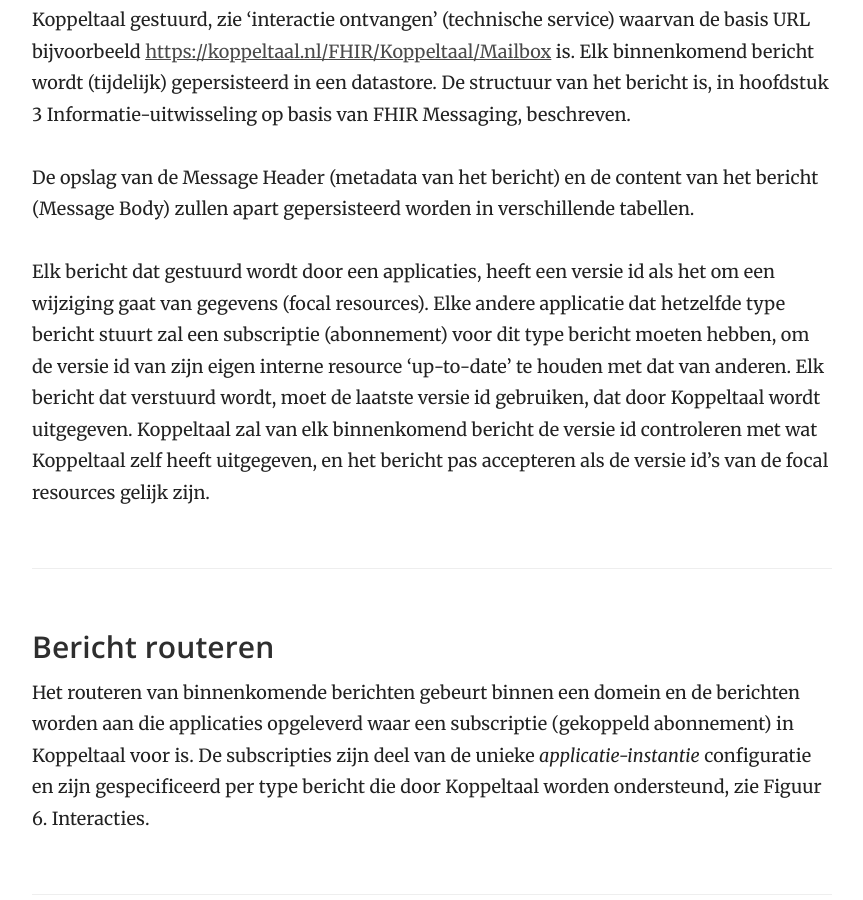
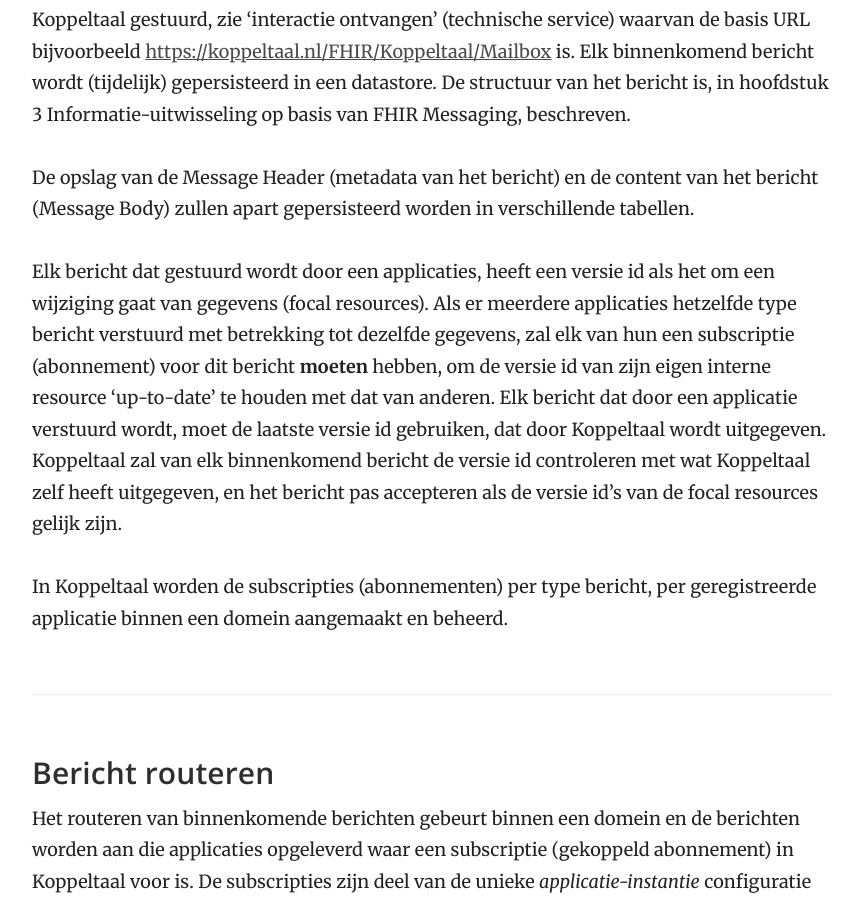
Before and after one commit to Koppeltaal/Koppeltaal-Documentation, a Jekyll site: the page built from technologie-architectuur.md, in a window 1280 px wide and 900 px high, scrolled down 16585 px. Shown: the whole window, without its empty margins (358-1221 px from the left). Built offline with Jekyll 4.4.1, drawn with Linux system fonts in a browser that asks for light colours; our own code applies the rules of GitHub Pages for plain Markdown files.

Commit message:
GitBook: [master] one page modified

```diff
--- a/technologie-architectuur.md
+++ b/technologie-architectuur.md
@@ -444,7 +444,9 @@ Alle applicaties maken gebruik van de standaard HTTP operatie POST om berichten
 
 De opslag van de Message Header \(metadata van het bericht\) en de content van het bericht \(Message Body\) zullen apart gepersisteerd worden in verschillende tabellen.
 
-Elk bericht dat gestuurd wordt door een applicaties, heeft een versie id als het om een wijziging gaat van gegevens \(focal resources\). Elke andere applicatie dat hetzelfde type bericht stuurt zal een subscriptie \(abonnement\) voor dit type bericht moeten hebben, om de versie id van zijn eigen interne resource ‘up-to-date’ te houden met dat van anderen. Elk bericht dat verstuurd wordt, moet de laatste versie id gebruiken, dat door Koppeltaal wordt uitgegeven. Koppeltaal zal van elk binnenkomend bericht de versie id controleren met wat Koppeltaal zelf heeft uitgegeven, en het bericht pas accepteren als de versie id’s van de focal resources gelijk zijn.
+Elk bericht dat gestuurd wordt door een applicaties, heeft een versie id als het om een wijziging gaat van gegevens \(focal resources\). Als er meerdere applicaties hetzelfde type bericht verstuurd met betrekking tot dezelfde gegevens, zal elk van hun een subscriptie \(abonnement\) voor dit bericht **moeten** hebben, om de versie id van zijn eigen interne resource ‘up-to-date’ te houden met dat van anderen. Elk bericht dat door een applicatie verstuurd wordt, moet de laatste versie id gebruiken, dat door Koppeltaal wordt uitgegeven. Koppeltaal zal van elk binnenkomend bericht de versie id controleren met wat Koppeltaal zelf heeft uitgegeven, en het bericht pas accepteren als de versie id’s van de focal resources gelijk zijn.
+
+In Koppeltaal worden de subscripties \(abonnementen\) per type bericht, per geregistreerde applicatie binnen een domein aangemaakt en beheerd.
 
 ### Bericht routeren
 
```
